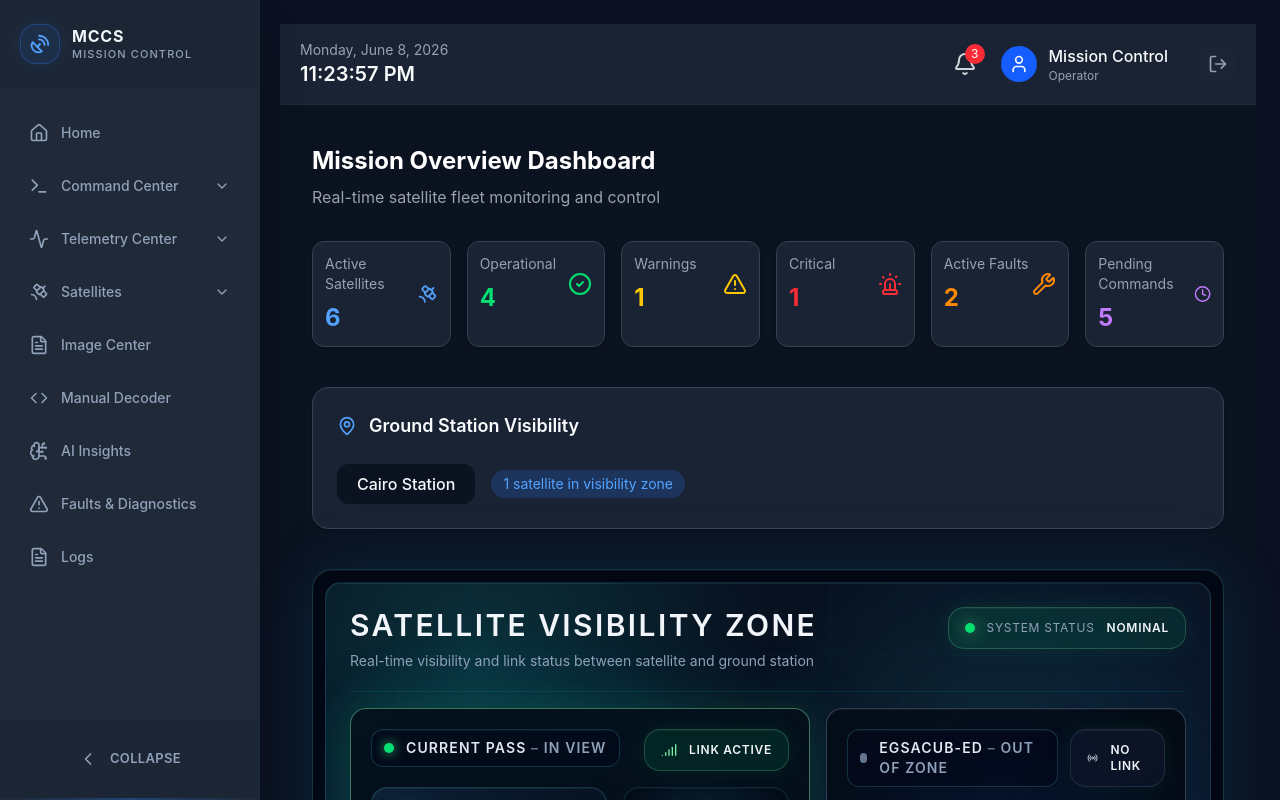
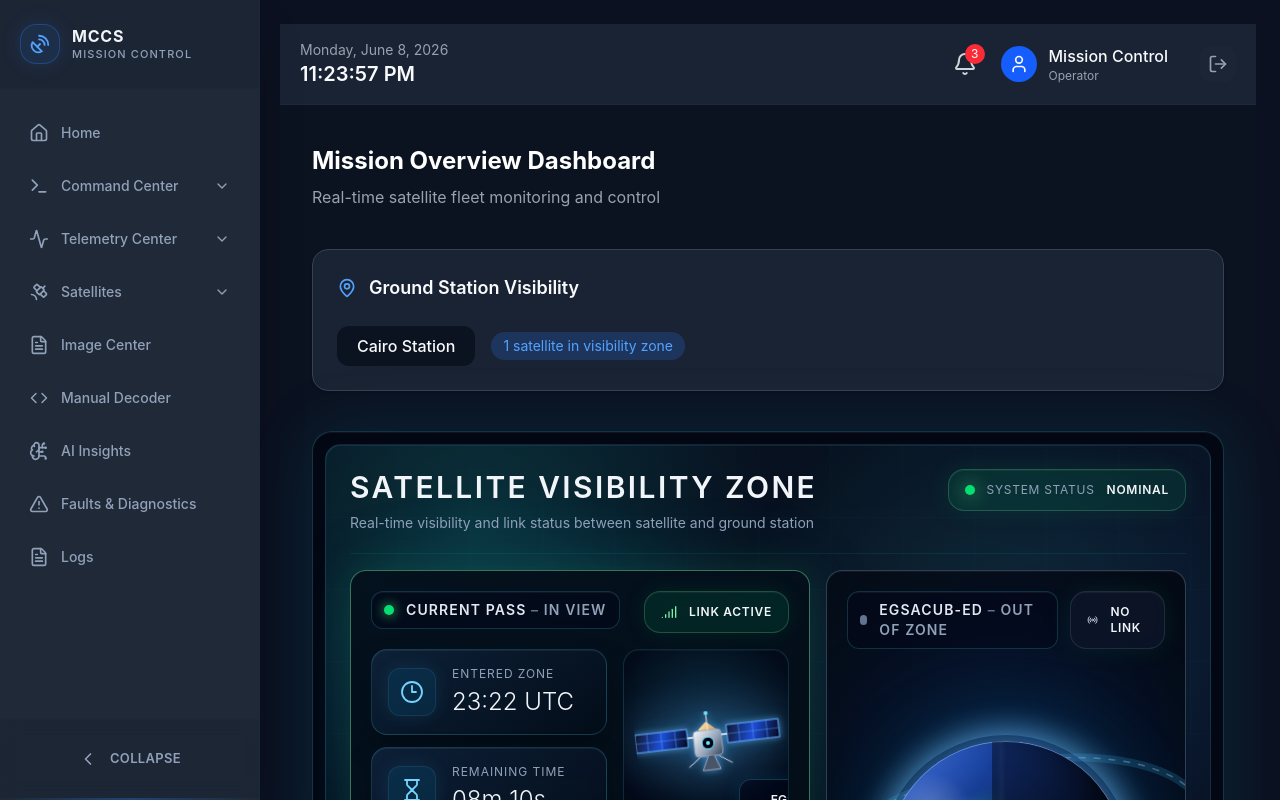
Before and after one commit to ahmedfarghaly261/MCC, a React (Vite) app: page /dashboard in a window 1280 px wide. Shown: the top 800 px of the page. Built offline with nearby package versions, Linux system fonts and the light colour scheme; sample sign-in values are in the browser's storage.

Commit message:
remove unused sat cards

```diff
--- a/src/pages/dashboard/dashboardView.tsx
+++ b/src/pages/dashboard/dashboardView.tsx
@@ -1,16 +1,10 @@
 "use client";
 
 import {
-  Satellite,
-  CheckCircle2,
-  AlertTriangle,
-  Siren,
-  Wrench,
   Clock,
   Battery,
   Signal,
 } from "lucide-react";
-import DashboardStats from "./composables/DashboardStats";
 import GroundStationVisibility from "./composables/GroundStationVisibility";
 import CurrentVisibilityCard from "./composables/CurrentVisibilityCard";
 import TelemetryPreview from "./composables/TelemetryPreview";
@@ -19,55 +13,11 @@ import BottomSummary from "./composables/BottomSummary";
 import type {
   CurrentVisibility,
   FeedEvent,
-  StatCardData,
   SummaryCardData,
   TelemetryItem,
 } from "./types/dashboard.types";
 
-const STAT_CARDS: StatCardData[] = [
-  {
-    title: "Active Satellites",
-    value: 6,
-    valueColor: "text-blue-400",
-    icon: Satellite,
-    iconClassName: "text-blue-400",
-  },
-  {
-    title: "Operational",
-    value: 4,
-    valueColor: "text-green-400",
-    icon: CheckCircle2,
-    iconClassName: "text-green-400",
-  },
-  {
-    title: "Warnings",
-    value: 1,
-    valueColor: "text-yellow-400",
-    icon: AlertTriangle,
-    iconClassName: "text-yellow-400",
-  },
-  {
-    title: "Critical",
-    value: 1,
-    valueColor: "text-red-500",
-    icon: Siren,
-    iconClassName: "text-red-500",
-  },
-  {
-    title: "Active Faults",
-    value: 2,
-    valueColor: "text-orange-400",
-    icon: Wrench,
-    iconClassName: "text-orange-400",
-  },
-  {
-    title: "Pending Commands",
-    value: 5,
-    valueColor: "text-purple-400",
-    icon: Clock,
-    iconClassName: "text-purple-400",
-  },
-];
+
 
 const TELEMETRY: TelemetryItem[] = [
   { id: "01", battery: 78, temp: 23, signal: 92, status: "operational" },
@@ -150,7 +100,7 @@ export default function DashboardView() {
           Real-time satellite fleet monitoring and control
         </p>
 
-        <DashboardStats stats={STAT_CARDS} />
+        {/* <DashboardStats stats={STAT_CARDS} /> */}
 
         <GroundStationVisibility
           stationName="Cairo Station"
```
